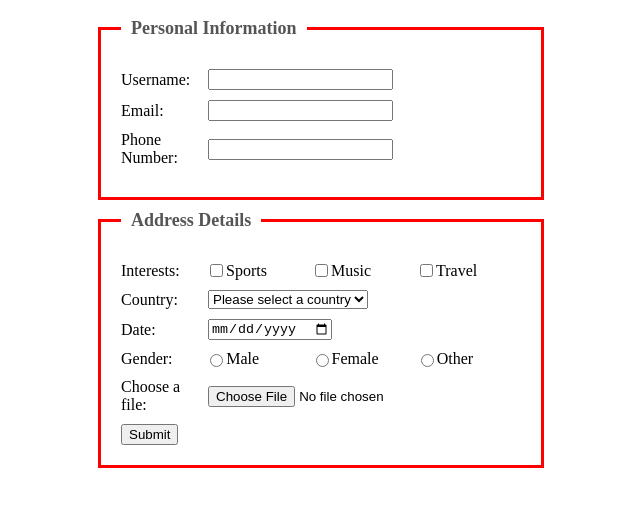
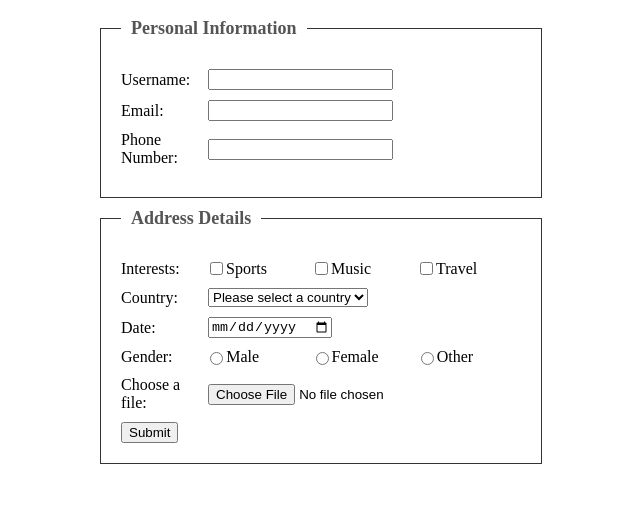
Before and after one commit to joplangmaring/Form-validate, a plain HTML site: page index.html in a window 1280 px wide. Shown: the whole page, without its empty margins (319-959 px from the left). Drawn offline with Linux system fonts and the light colour scheme.

Commit message:
Your commit message here

```diff
--- a/style.css
+++ b/style.css
@@ -12,7 +12,6 @@ fieldset {
   padding: 20px;
   margin: 10px;
   width: 400px;
-  border: red solid;
 }
 
 legend {
```
Also changed, not shown: app.js (+0 -25 lines).
